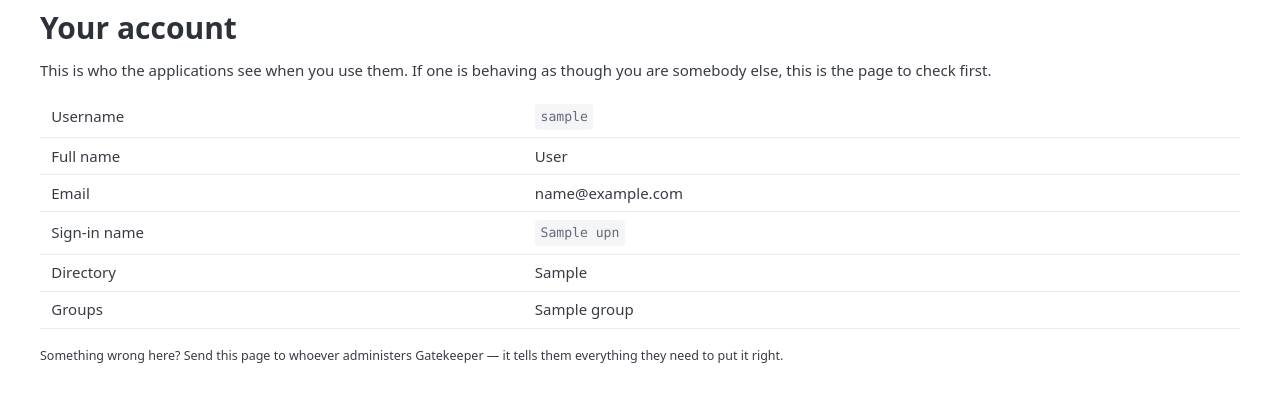
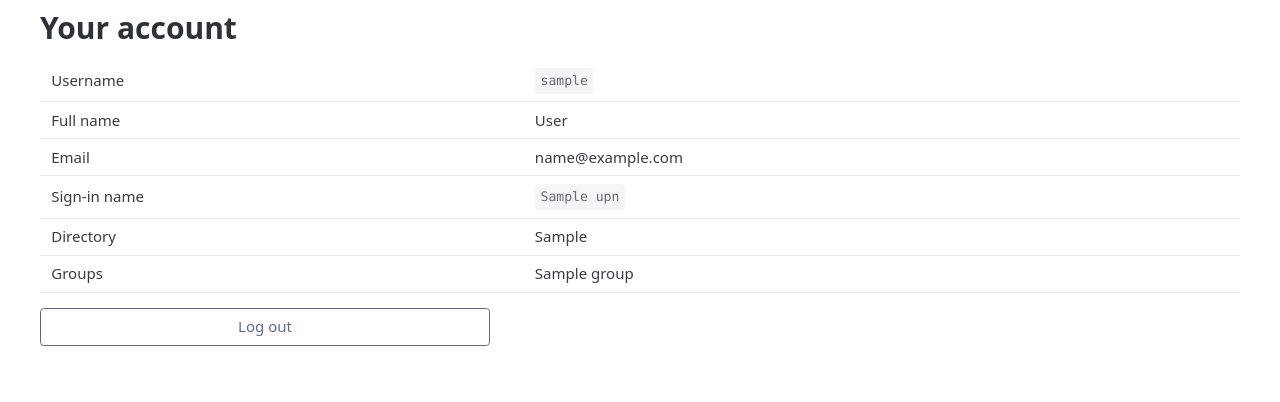
Before and after one commit to technobok/gatekeeper, a Python web app: template src/gatekeeper/templates/auth/whoami.html in a window 1280 px wide. Shown: the part 77-479 px from the top of the page. Run offline with Jinja, Linux system fonts and the light colour scheme; the template is opened without the code that fills it: most values are stand-ins (such as "Sample title", 1, 10 or a date in 2020).

Commit message:
Tidy the navigation, and move logout onto the account page
Four presentation changes asked for: the username no longer renders in `<small>`,
which made it look like a caption rather than the link it is; Logout leaves the
navigation for the account page, where it sits with the identity it ends; and
System goes, because the brand link already leads there.

Logout now sets the signed-out marker itself. Caddy also sets it, by matching
logout-shaped paths, because applications delete their own cookie and never tell
us -- but that is a guess about a URL, and having put the button on a Gatekeeper
page it would be odd to keep depending on a regexp in the reverse proxy to make
it work. Without the marker, single sign-on signs the user straight back in and
the button reads as broken.

The account page loses its two explanatory paragraphs, and the empty states stop
editorialising about what a missing group probably means. A table of facts does
not need prose around it.

```diff
--- a/src/gatekeeper/templates/auth/whoami.html
+++ b/src/gatekeeper/templates/auth/whoami.html
@@ -3,11 +3,6 @@
 
 {% block content %}
 <h1>Your account</h1>
-
-<p>
-    This is who the applications see when you use them. If one is behaving as
-    though you are somebody else, this is the page to check first.
-</p>
 
 <table>
     <tbody>
@@ -27,7 +22,7 @@
             <th scope="row">Sign-in name</th>
             <td>
                 {% if account.upn %}<code>{{ account.upn }}</code>
-                {% else %}<small>Not recorded — you have not signed in through single sign-on.</small>
+                {% else %}—
                 {% endif %}
             </td>
         </tr>
@@ -41,21 +36,19 @@
             <th scope="row">Groups</th>
             <td>
                 {% if groups %}{{ groups | join(', ') }}
-                {% else %}<small>None. That is usually why an application will not let you in.</small>
+                {% else %}—
                 {% endif %}
             </td>
         </tr>
     </tbody>
 </table>
 
-<p>
-    <small>
-        Something wrong here? Send this page to whoever administers Gatekeeper —
-        it tells them everything they need to put it right.
-    </small>
-</p>
-
-{% if is_admin %}
-<p><a href="{{ url_for('admin_system.index') }}" role="button" class="secondary">Administration</a></p>
-{% endif %}
+<div class="grid" style="max-width: 30rem;">
+    {% if is_admin %}
+    <a href="{{ url_for('admin_system.index') }}" role="button" class="secondary">Administration</a>
+    {% endif %}
+    <form method="post" action="{{ url_for('auth.logout') }}">
+        <button type="submit" class="secondary outline">Log out</button>
+    </form>
+</div>
 {% endblock %}
--- a/src/gatekeeper/templates/base.html
+++ b/src/gatekeeper/templates/base.html
@@ -23,19 +23,9 @@
                 <li><a href="{{ url_for('admin_user_properties.list_properties') }}">Properties</a></li>
                 <li><a href="{{ url_for('admin_api_keys.index') }}">API Keys</a></li>
                 <li><a href="{{ url_for('admin_sso.index') }}">SSO</a></li>
-                <li><a href="{{ url_for('admin_system.index') }}">System</a></li>
                 <li><a href="{{ url_for('admin_sql.index') }}">SQL</a></li>
                 {% endif %}
-                <li>
-                    <a href="{{ url_for('auth.whoami') }}" title="Your account">
-                        <small>{{ g.user.username }}</small>
-                    </a>
-                </li>
-                <li>
-                    <form method="post" action="{{ url_for('auth.logout') }}" style="display:inline; margin:0;">
-                        <button type="submit" class="linklike">Logout</button>
-                    </form>
-                </li>
+                <li><a href="{{ url_for('auth.whoami') }}" title="Your account">{{ g.user.username }}</a></li>
                 {% endif %}
                 <li>
                     <label class="theme-toggle" aria-label="Toggle theme">
```
Also changed, not shown: src/gatekeeper/blueprints/auth.py (+14 -0 lines), README.md.
